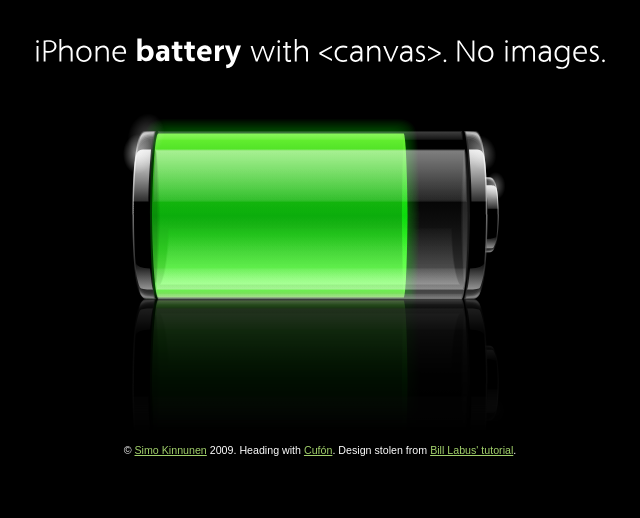
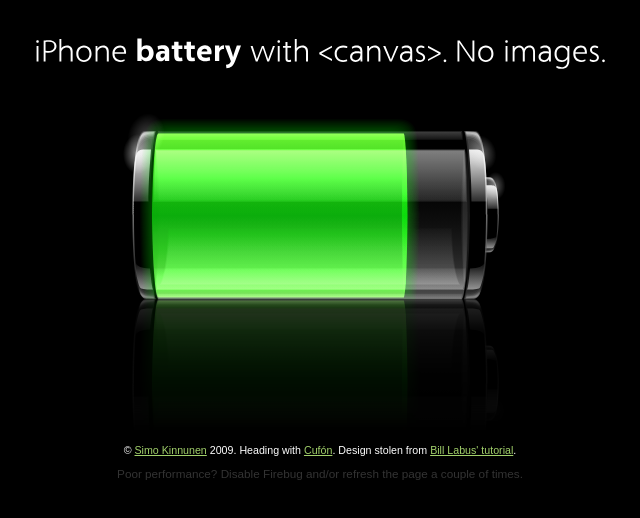
Before and after one commit to sorccu/iBattery.js, a plain HTML site: page index.html in a window 1280 px wide. Shown: the whole page, without its empty margins (320-960 px from the left). Drawn offline with Linux system fonts and the light colour scheme.

Commit message:
Minor cosmetic changes.

```diff
--- a/battery.js
+++ b/battery.js
@@ -567,8 +567,8 @@ var Battery = function(canvas, options) {
 		g.save();
 		g.translate(138, 30);
 		drawBackground(g);
+		drawForeground(g);
 		drawLiquid(g, 0.05 + to * 0.95);
-		drawForeground(g);
 		g.restore();
 		drawReflection(g);
 		return api;
--- a/index.html
+++ b/index.html
@@ -44,6 +44,11 @@
 				color: #039701;
 			}
 
+			.info {
+				color: #333;
+				font-size: 110%;
+			}
+
 			#battery {
 				cursor: pointer;
 			}
@@ -82,6 +87,8 @@
 
 		<p>&copy; <a href="http://twitter.com/sorccu">Simo Kinnunen</a> 2009. Heading with <a href="http://cufon.shoqolate.com/generate/">Cufón</a>. Design stolen from <a href="http://vector.tutsplus.com/illustration/how-to-create-a-transparent-battery-icon/">Bill Labus' tutorial</a>.</p>
 
+		<p class="info">Poor performance? Disable Firebug and/or refresh the page a couple of times.</p>
+
 	</body>
 
 </html>
```
